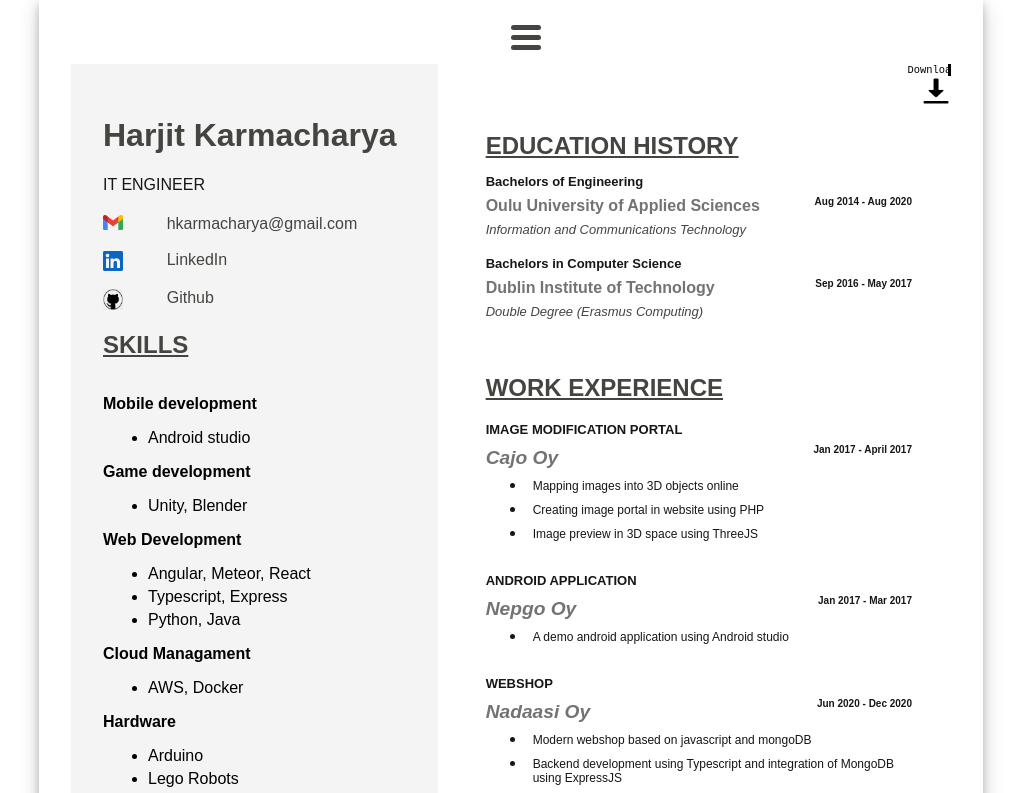
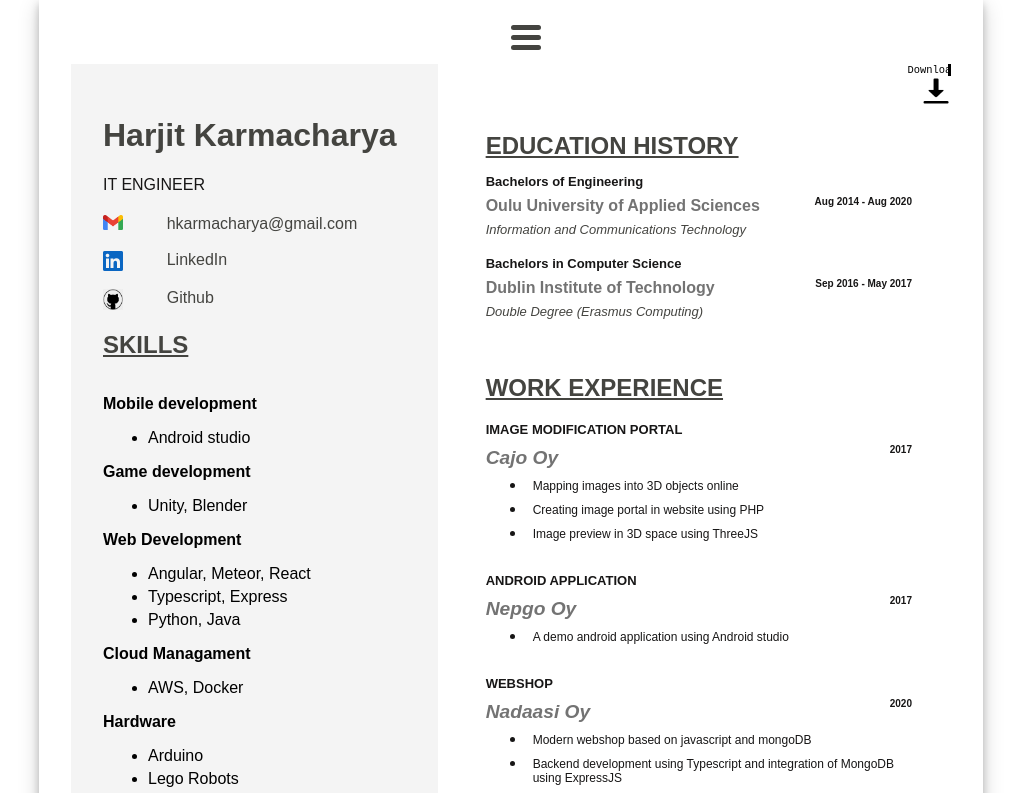
Before and after one commit to t4kaha00/portfolio, a React (Create React App) app: page /resume in a window 1280 px wide. Shown: the top 793 px of the page, without its empty margins (129-1150 px from the left). Built offline with nearby package versions, Linux system fonts and the light colour scheme; no server answers.

Commit message:
Update Resume.js

```diff
--- a/src/components/Resume.js
+++ b/src/components/Resume.js
@@ -197,7 +197,7 @@ class Resume extends Component{
                         <a href='https://cajotechnologies.com/' target="_blank" rel="noopener noreferrer">
                           <div className='col2-row2-row-row'>
                             <h4 className='right-heading1'>IMAGE MODIFICATION PORTAL</h4>
-                            <p>Jan 2017 - April 2017</p>
+                            <p>2017</p>
                           </div>
                           <div className='col2-row2-row-row'>
                             <h2>Cajo Oy</h2>
@@ -215,7 +215,7 @@ class Resume extends Component{
                         <a href='https://www.nepgo.com/' target="_blank" rel="noopener noreferrer">
                           <div className='col2-row2-row-row'>
                             <h4 className='right-heading1'>ANDROID APPLICATION</h4>
-                            <p>Jan 2017 - Mar 2017</p>
+                            <p>2017</p>
                           </div>
                           <div className='col2-row2-row-row'>
                             <h2>Nepgo Oy</h2>
@@ -231,7 +231,7 @@ class Resume extends Component{
                         <a href='https://nadaasi.com/' target="_blank" rel="noopener noreferrer">
                           <div className='col2-row2-row-row'>
                             <h4 className='right-heading1'>WEBSHOP</h4>
-                            <p>Jun 2020 - Dec 2020</p>
+                            <p>2020</p>
                           </div>
                           <div className='col2-row2-row-row'>
                             <h2>Nadaasi Oy</h2>
```
